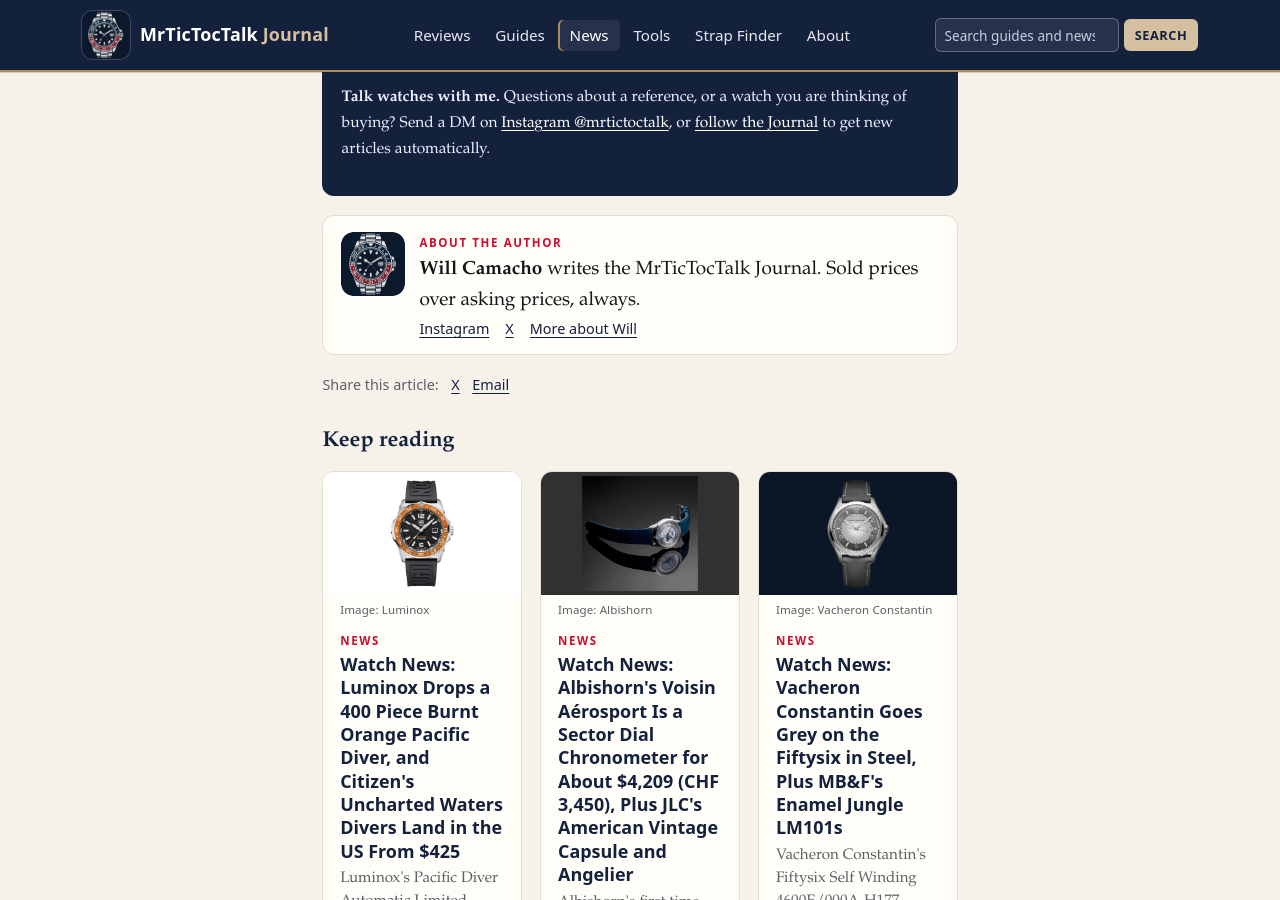
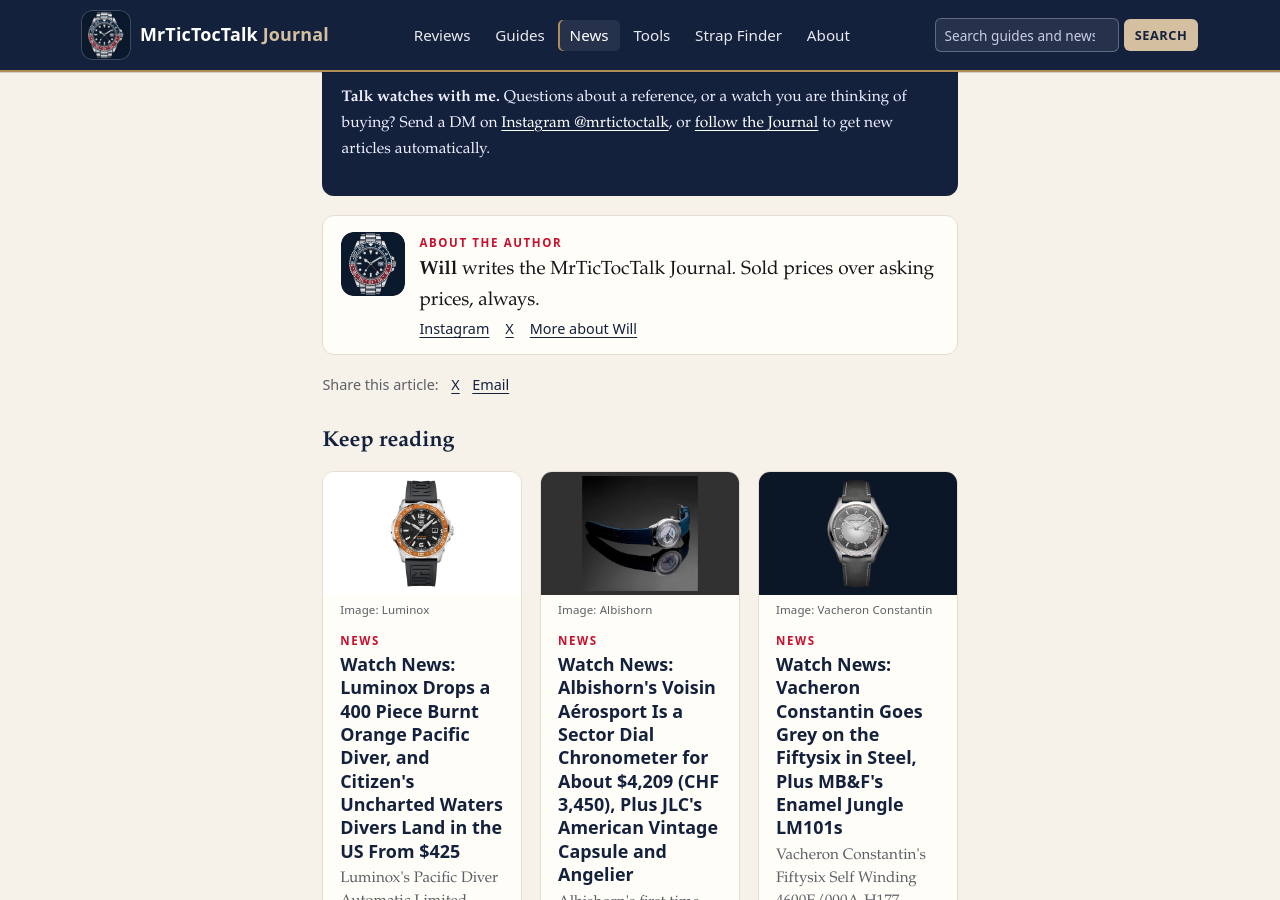
Before and after one commit to williec677/williec677.github.io, a Jekyll site: the page built from _posts/2026-11-06-cwc-navy-eighty-cd1-news.md, in a window 1280 px wide and 900 px high, scrolled down 3919 px. Built offline with Jekyll 4.4.1, drawn with Linux system fonts in a browser that asks for light colours.

Commit message:
Show author as Will only

```diff
--- a/_config.yml
+++ b/_config.yml
@@ -10,7 +10,7 @@ baseurl: ""
 lang: en_US
 timezone: America/New_York
 author:
-  name: Will Camacho
+  name: Will
   url: https://mrtictoctalk.com/about/
 social:
   name: MrTicTocTalk
--- a/_layouts/post.html
+++ b/_layouts/post.html
@@ -66,7 +66,7 @@ layout: default
     <img src="{{ '/assets/img/brand/logo-mark.png' | relative_url }}" alt="MrTicTocTalk logo" width="64" height="64">
     <div>
       <p class="kicker">About the author</p>
-      <p><strong>Will Camacho</strong> writes the MrTicTocTalk Journal. Sold prices over asking prices, always.</p>
+      <p><strong>Will</strong> writes the MrTicTocTalk Journal. Sold prices over asking prices, always.</p>
       <p class="author-links">
         <a href="{{ site.instagram_url }}" rel="noopener" target="_blank">Instagram</a>
         {% if site.x_url != "" %}<a href="{{ site.x_url }}" rel="noopener" target="_blank">X</a>{% endif %}
```
